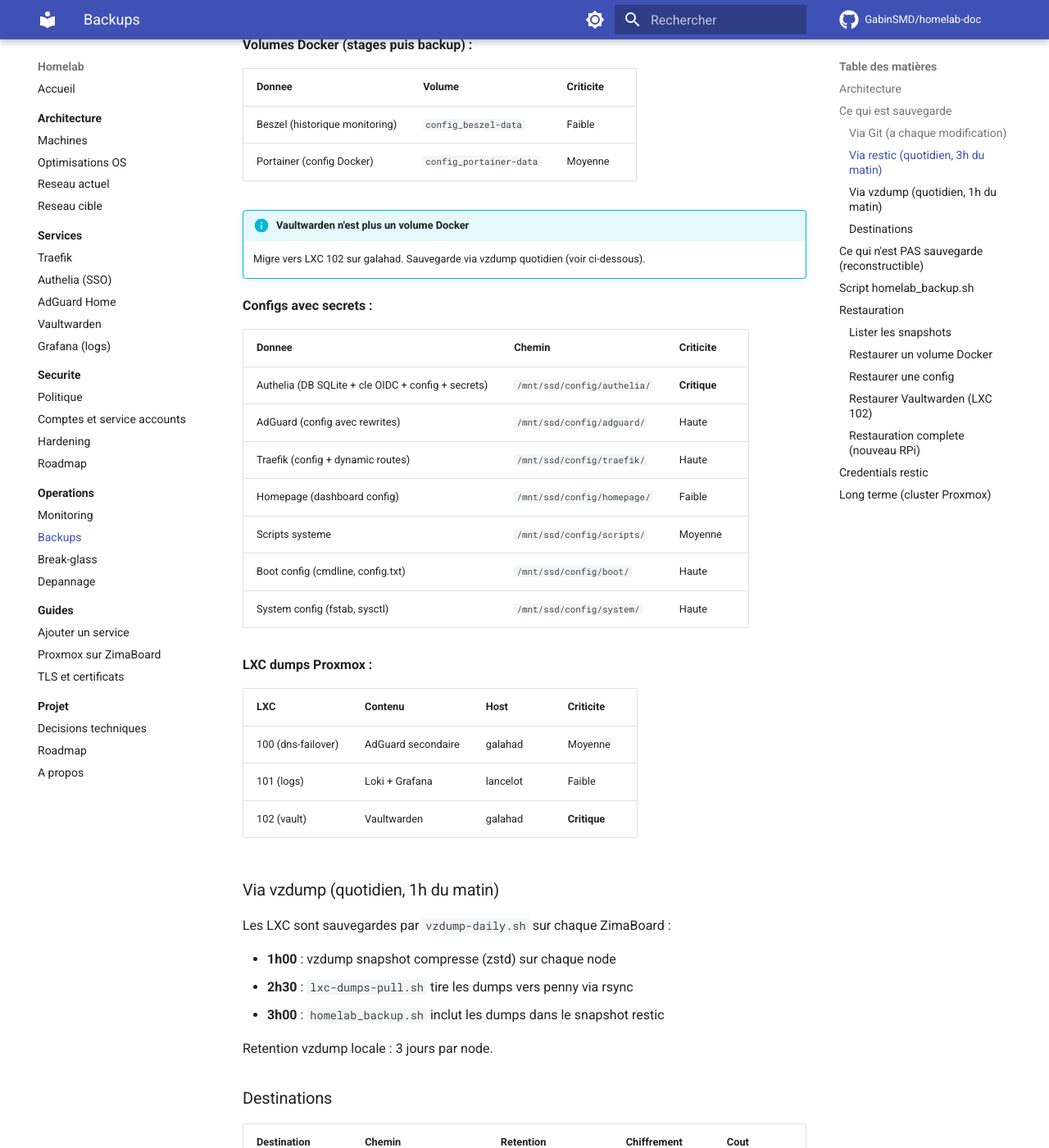
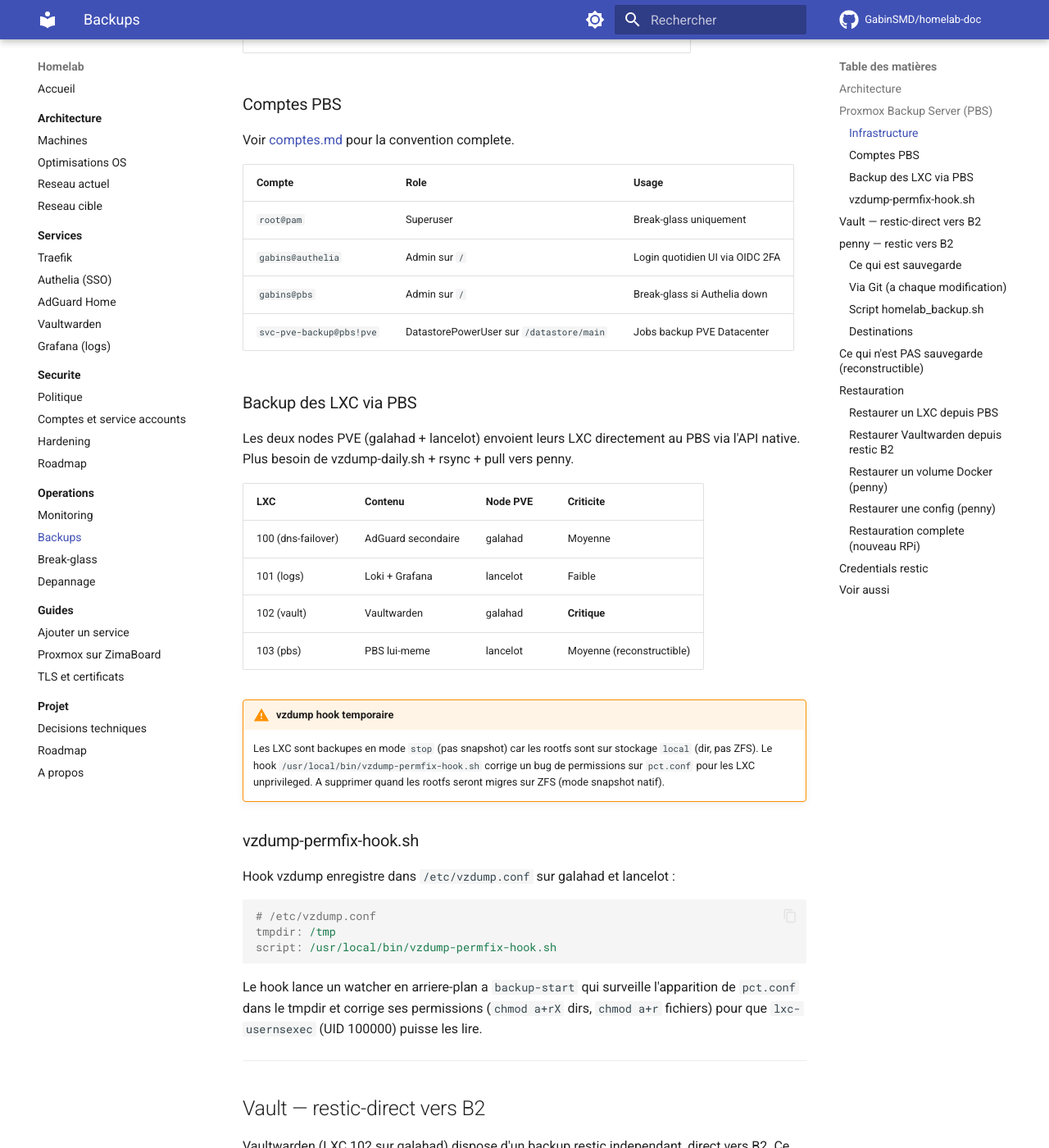
Before and after one commit to GabinSMD/homelab-doc, an MkDocs documentation site: the page built from docs/operations/backups.md, in a window 1280 px wide and 1400 px high, scrolled down 1194 px. Shown: the whole window at 82% size. Built offline with MkDocs 1.6.1 and Material for MkDocs 9.7.7, drawn with Linux system fonts in a browser that asks for light colours; comment, search, counter and statistics services are not loaded; some of the changed text lies outside the part shown.

Commit message:
docs: PBS setup, SSH hardening LXC, convention comptes, vault backup
- backups.md: refonte architecture PBS (LXC 103, NFS penny, vzdump hook),
  vault restic-direct B2, suppression ancien pipeline vzdump+rsync
- roadmap.md: PBS, OIDC PBS, SSH hardening tous hosts+LXC, NFS firewall,
  convention comptes, adguard sync, monitoring checks
- hardening.md: SSH LXC (PermitRootLogin no), penny dietpi.conf override,
  NFS ports firewall, galahad/lancelot PasswordAuthentication no

Co-Authored-By: Claude Opus 4.6 (1M context) <noreply@anthropic.com>

````diff
--- a/docs/operations/backups.md
+++ b/docs/operations/backups.md
@@ -4,46 +4,110 @@
 
 ```mermaid
 graph LR
+    subgraph cluster["Proxmox cluster"]
+        galahad[galahad<br/>LXC 100 dns-failover<br/>LXC 102 vault]
+        lancelot[lancelot<br/>LXC 101 logs<br/>LXC 103 pbs]
+    end
+
     subgraph penny["penny (RPi 4)"]
         volumes[Volumes Docker<br/>staging → /mnt/ssd/.restic-staging]
         configs[Configs bind-mount<br/>/mnt/ssd/config/*]
-        dumps[LXC dumps<br/>/mnt/ssd/data/lxc-dumps/]
+        nfs[NFS server<br/>/mnt/ssd/pbs-datastore]
     end
 
-    subgraph cluster["Proxmox cluster"]
-        vzdump[vzdump quotidien<br/>galahad LXC 100+102<br/>lancelot LXC 101]
-    end
+    galahad -->|PBS API| PBS[PBS LXC 103<br/>192.168.1.33]
+    lancelot -->|PBS API| PBS
+    PBS -->|NFS mount| nfs
 
-    vzdump -->|rsync 2h30| dumps
     volumes --> restic
     configs --> restic
-    dumps --> restic
+    restic[restic backup 3h<br/>chiffre AES-256] --> B2[Backblaze B2<br/>gabin-homelab-backups/restic]
 
-    restic[restic backup 3h<br/>chiffre AES-256] --> B2[Backblaze B2<br/>gabin-homelab-backups/restic]
+    vault102[LXC 102 vault] -->|restic-direct 2h| B2vault[Backblaze B2<br/>restic-vault]
+
     Git[Configs + Scripts] -->|git push| GitHub[GitHub<br/>homelab-config prive]
 ```
 
-**Chiffrement** : AES-256 cote client (restic). Les donnees quittent penny deja chiffrees.
+**Chiffrement** : AES-256 cote client (restic pour penny + Vaultwarden). PBS chiffre au niveau datastore (AES-256-GCM).
 
 **Regle 3-2-1 :**
 
-- **3** copies : SSD (live) + LXC local (vzdump) + Backblaze B2 (restic chiffre)
+- **3** copies : live (SSD/eMMC) + PBS local (penny SSD via NFS) + Backblaze B2 (restic chiffre)
 - **2** supports : SSD/eMMC + cloud
 - **1** copie hors-site : Backblaze B2
 
-## Ce qui est sauvegarde
+---
 
-### Via Git (a chaque modification)
+## Proxmox Backup Server (PBS)
 
-| Donnee | Repo | Visibilite |
+### Infrastructure
+
+| Element | Detail |
+|---|---|
+| LXC | 103 "pbs" sur lancelot, unprivileged, Debian 13, IP 192.168.1.33 |
+| Datastore "main" | `/mnt/datastore` (bind-mount depuis lancelot `/mnt/pbs-nfs`) |
+| Stockage reel | NFS sur penny, export `/mnt/ssd/pbs-datastore` (65536 chunk dirs) |
+| NFS export | `all_squash anonuid=100034` (UID mappe du LXC unprivileged) |
+| UI | `backup.home.gabin-simond.fr` via Traefik → 192.168.1.33:8007 |
+| Auth | Authelia OIDC realm "authelia" + comptes locaux break-glass |
+
+### Comptes PBS
+
+Voir [comptes.md](../securite/comptes.md) pour la convention complete.
+
+| Compte | Role | Usage |
 |---|---|---|
-| Configs applicatives (Traefik, AdGuard, Homepage, etc.) | `homelab-config` | Prive |
-| Config systeme (boot, fstab, udev, sysctl, crontab) | `homelab-config` | Prive |
-| Scripts (monitor, backup, vzdump, proxmox) | `homelab-config` | Prive |
-| Templates Authelia (`.example`, sans secrets) | `homelab-config` | Prive |
-| Documentation | `homelab-doc` | Public |
+| `root@pam` | Superuser | Break-glass uniquement |
+| `gabins@authelia` | Admin sur `/` | Login quotidien UI via OIDC 2FA |
+| `gabins@pbs` | Admin sur `/` | Break-glass si Authelia down |
+| `svc-pve-backup@pbs!pve` | DatastorePowerUser sur `/datastore/main` | Jobs backup PVE Datacenter |
 
-### Via restic (quotidien, 3h du matin)
+### Backup des LXC via PBS
+
+Les deux nodes PVE (galahad + lancelot) envoient leurs LXC directement au PBS via l'API native. Plus besoin de vzdump-daily.sh + rsync + pull vers penny.
+
+| LXC | Contenu | Node PVE | Criticite |
+|---|---|---|---|
+| 100 (dns-failover) | AdGuard secondaire | galahad | Moyenne |
+| 101 (logs) | Loki + Grafana | lancelot | Faible |
+| 102 (vault) | Vaultwarden | galahad | **Critique** |
+| 103 (pbs) | PBS lui-meme | lancelot | Moyenne (reconstructible) |
+
+!!! warning "vzdump hook temporaire"
+    Les LXC sont backupes en mode `stop` (pas snapshot) car les rootfs sont sur stockage `local` (dir, pas ZFS). Le hook `/usr/local/bin/vzdump-permfix-hook.sh` corrige un bug de permissions sur `pct.conf` pour les LXC unprivileged. A supprimer quand les rootfs seront migres sur ZFS (mode snapshot natif).
+
+### vzdump-permfix-hook.sh
+
+Hook vzdump enregistre dans `/etc/vzdump.conf` sur galahad et lancelot :
+
+```ini
+# /etc/vzdump.conf
+tmpdir: /tmp
+script: /usr/local/bin/vzdump-permfix-hook.sh
+```
+
+Le hook lance un watcher en arriere-plan a `backup-start` qui surveille l'apparition de `pct.conf` dans le tmpdir et corrige ses permissions (`chmod a+rX` dirs, `chmod a+r` fichiers) pour que `lxc-usernsexec` (UID 100000) puisse les lire.
+
+---
+
+## Vault — restic-direct vers B2
+
+Vaultwarden (LXC 102 sur galahad) dispose d'un backup restic independant, direct vers B2. Ce backup est complementaire de PBS et garantit une copie hors-site meme si PBS ou le NFS sont en panne.
+
+| Element | Detail |
+|---|---|
+| Script | `/usr/local/bin/vault-backup.sh` dans LXC 102 |
+| Cron | Quotidien 02h00 |
+| Repo | `b2:gabin-homelab-backups:restic-vault` |
+| Retention | 7 daily / 4 weekly / 6 monthly |
+| Methode | SQLite atomic snapshot (`.backup` API) + `/opt/vaultwarden/` complet |
+| Notification | ntfy (low OK, high FAIL) |
+
+---
+
+## penny — restic vers B2
+
+### Ce qui est sauvegarde
 
 **Volumes Docker (stages puis backup) :**
 
@@ -51,9 +115,6 @@ graph LR
 |---|---|---|
 | Beszel (historique monitoring) | `config_beszel-data` | Faible |
 | Portainer (config Docker) | `config_portainer-data` | Moyenne |
-
-!!! info "Vaultwarden n'est plus un volume Docker"
-    Migre vers LXC 102 sur galahad. Sauvegarde via vzdump quotidien (voir ci-dessous).
 
 **Configs avec secrets :**
 
@@ -67,30 +128,44 @@ graph LR
 | Boot config (cmdline, config.txt) | `/mnt/ssd/config/boot/` | Haute |
 | System config (fstab, sysctl) | `/mnt/ssd/config/system/` | Haute |
 
-**LXC dumps Proxmox :**
+### Via Git (a chaque modification)
 
-| LXC | Contenu | Host | Criticite |
-|---|---|---|---|
-| 100 (dns-failover) | AdGuard secondaire | galahad | Moyenne |
-| 101 (logs) | Loki + Grafana | lancelot | Faible |
-| 102 (vault) | Vaultwarden | galahad | **Critique** |
+| Donnee | Repo | Visibilite |
+|---|---|---|
+| Configs applicatives (Traefik, AdGuard, Homepage, etc.) | `homelab-config` | Prive |
+| Config systeme (boot, fstab, udev, sysctl, crontab) | `homelab-config` | Prive |
+| Scripts (monitor, backup, vzdump, proxmox) | `homelab-config` | Prive |
+| Templates Authelia (`.example`, sans secrets) | `homelab-config` | Prive |
+| Documentation | `homelab-doc` | Public |
 
-### Via vzdump (quotidien, 1h du matin)
+### Script homelab_backup.sh
 
-Les LXC sont sauvegardes par `vzdump-daily.sh` sur chaque ZimaBoard :
+**Execution** : cron quotidien a 3h (`0 3 * * *`)
 
-- **1h00** : vzdump snapshot compresse (zstd) sur chaque node
-- **2h30** : `lxc-dumps-pull.sh` tire les dumps vers penny via rsync
-- **3h00** : `homelab_backup.sh` inclut les dumps dans le snapshot restic
+**Fonctionnement** :
 
-Retention vzdump locale : 3 jours par node.
+1. Verification preflight (`.restic-env` present, `restic` installe)
+2. Stage chaque volume Docker vers `/mnt/ssd/.restic-staging/<label>/`
+3. `restic backup` : staging + configs → B2 (chiffre AES-256)
+4. Nettoyage du staging
+5. `restic forget` : retention 7 daily / 4 weekly / 6 monthly + prune
+6. Notification ntfy (succes ou echec avec duree)
+
+**Verification d'integrite** : `restic-check-monthly.sh` (1er du mois, 4h)
+
+- Verification structure (indexes, packs)
+- Verification 10% donnees aleatoires (detection bit rot)
+- Alerte ntfy en cas d'echec
 
 ### Destinations
 
 | Destination | Chemin | Retention | Chiffrement | Cout |
 |---|---|---|---|---|
-| Backblaze B2 (restic) | `gabin-homelab-backups/restic` | 7 daily / 4 weekly / 6 monthly | AES-256 client-side | Gratuit (<10 Go) |
-| ZimaBoards (vzdump) | `/var/lib/vz/dump/` | 3 jours | Non | Gratuit |
+| Backblaze B2 (restic penny) | `gabin-homelab-backups/restic` | 7d / 4w / 6m | AES-256 client-side | Gratuit (<10 Go) |
+| Backblaze B2 (restic vault) | `gabin-homelab-backups/restic-vault` | 7d / 4w / 6m | AES-256 client-side | Gratuit |
+| PBS datastore "main" (NFS penny) | `/mnt/ssd/pbs-datastore` | Configuree dans PBS | AES-256-GCM | Gratuit |
+
+---
 
 ## Ce qui n'est PAS sauvegarde (reconstructible)
 
@@ -102,40 +177,39 @@ Retention vzdump locale : 3 jours par node.
 | Logs | Ephemeres, pas critiques |
 | Tailscale state | Re-auth suffit (`tailscale up`) |
 | Proxmox config | Reinstallation via scripts (`proxmox-post-install.sh`) |
+| PBS LXC 103 | Reconstructible (config + datastore sur NFS penny) |
 
-## Script homelab_backup.sh
-
-**Execution** : cron quotidien a 3h (`0 3 * * *`)
-
-**Fonctionnement** :
-
-1. Verification preflight (`.restic-env` present, `restic` installe)
-2. Stage chaque volume Docker vers `/mnt/ssd/.restic-staging/<label>/`
-3. `restic backup` : staging + configs + LXC dumps → B2 (chiffre AES-256)
-4. Nettoyage du staging
-5. `restic forget` : retention 7 daily / 4 weekly / 6 monthly + prune
-6. Notification ntfy (succes ou echec avec duree)
-
-**Verification d'integrite** : `restic-check-monthly.sh` (1er du mois, 4h)
-
-- Verification structure (indexes, packs)
-- Verification 10% donnees aleatoires (detection bit rot)
-- Alerte ntfy en cas d'echec
+---
 
 ## Restauration
 
-### Lister les snapshots
+### Restaurer un LXC depuis PBS
 
 ```bash
-source /root/.restic-env
-export RESTIC_PASSWORD RESTIC_REPOSITORY B2_ACCOUNT_ID B2_ACCOUNT_KEY
-restic snapshots
+# Via l'UI PBS (backup.home.gabin-simond.fr) :
+# 1. Selectionner le snapshot dans le datastore "main"
+# 2. Bouton "Restore" → choisir le node PVE cible
+#
+# Via CLI PVE :
+pvesh create /nodes/<node>/lxc -archive <PBS-backup-ID> -storage local
 ```
 
-### Restaurer un volume Docker
+### Restaurer Vaultwarden depuis restic B2
 
 ```bash
-# Exemple : restaurer Beszel
+# Depuis LXC 102 (ou un nouveau LXC)
+source /root/.restic-env && export RESTIC_PASSWORD RESTIC_REPOSITORY B2_ACCOUNT_ID B2_ACCOUNT_KEY
+restic restore latest --target /tmp/restore --tag vault
+cp -a /tmp/restore/opt/vaultwarden/. /opt/vaultwarden/
+# Restaurer le snapshot SQLite propre
+cp /tmp/restore/var/backups/vault/db.sqlite3 /opt/vaultwarden/data/db.sqlite3
+rm -rf /tmp/restore
+systemctl restart vaultwarden
+```
+
+### Restaurer un volume Docker (penny)
+
+```bash
 source /root/.restic-env && export RESTIC_PASSWORD RESTIC_REPOSITORY B2_ACCOUNT_ID B2_ACCOUNT_KEY
 restic restore latest --target /tmp/restore --include "/mnt/ssd/.restic-staging/beszel"
 
@@ -148,10 +222,9 @@ docker compose up -d beszel
 rm -rf /tmp/restore
 ```
 
-### Restaurer une config
+### Restaurer une config (penny)
 
 ```bash
-# Exemple : restaurer Authelia
 source /root/.restic-env && export RESTIC_PASSWORD RESTIC_REPOSITORY B2_ACCOUNT_ID B2_ACCOUNT_KEY
 restic restore latest --target /tmp/restore --include "/mnt/ssd/config/authelia"
 
@@ -159,18 +232,6 @@ docker compose stop authelia
 cp -a /tmp/restore/mnt/ssd/config/authelia/. /mnt/ssd/config/authelia/
 docker compose up -d authelia
 rm -rf /tmp/restore
-```
-
-### Restaurer Vaultwarden (LXC 102)
-
-```bash
-# Option A : depuis vzdump (plus rapide, local)
-pct restore 102 /var/lib/vz/dump/vzdump-lxc-102-XXXX.tar.zst
-
-# Option B : depuis restic (si vzdump indisponible)
-source /root/.restic-env && export RESTIC_PASSWORD RESTIC_REPOSITORY B2_ACCOUNT_ID B2_ACCOUNT_KEY
-restic restore latest --target /tmp/restore --include "/mnt/ssd/data/lxc-dumps"
-# Puis pct restore depuis le dump recupere
 ```
 
 ### Restauration complete (nouveau RPi)
@@ -185,6 +246,8 @@ Voir [break-glass.md](break-glass.md) pour la procedure pas-a-pas.
 6. Restaurer les volumes et configs
 7. Regenerer les secrets Authelia si necessaire (voir README)
 8. `docker compose up -d`
+
+---
 
 ## Credentials restic
 
@@ -202,18 +265,10 @@ B2_ACCOUNT_KEY=<applicationKey>
 Bucket `gabin-homelab-backups` sur Backblaze B2, region US West.
 Application key limitee a ce bucket uniquement (read + write).
 
-## Long terme (cluster Proxmox)
+---
 
-```mermaid
-graph LR
-    VMs[VMs / LXC] -->|backup| PBS[Proxmox Backup Server<br/>LXC sur ZimaBoard]
-    PBS -->|stocke sur| NAS[Minisforum NAS<br/>ZFS mirror]
-    NAS -->|restic| B2[Backblaze B2]
-```
+## Voir aussi
 
-Quand le cluster sera en production :
-
-- **Proxmox Backup Server** en LXC sur un ZimaBoard
-- Backups incrementaux des VMs/LXC
-- Stockage sur NAS (Minisforum, ZFS mirror)
-- Replication hors-site vers Backblaze B2 via restic
+- [Comptes PBS](../securite/comptes.md#proxmox-backup-server-lxc-103) — convention comptes et tokens
+- [Monitoring](monitoring.md) — checks backup freshness
+- [Break-glass](break-glass.md) — procedure reconstruction d'urgence
--- a/docs/securite/roadmap.md
+++ b/docs/securite/roadmap.md
@@ -89,13 +89,18 @@ Suggestion Lynis BOOT-5122. **Defere** : risque lock boot remote (si patch /etc/
     - Scope token Cloudflare verifie (1 zone)
 
 ??? success "Backups"
-    - Off-site B2 chiffre (restic AES-256), plus de tar.gz / rclone (supprime 2026-04-14)
+    - **Proxmox Backup Server** (LXC 103 "pbs" sur lancelot, IP 192.168.1.33) — backup natif de tous les LXC (100, 101, 102, 103) via API PBS
+    - Datastore "main" sur NFS penny (`/mnt/ssd/pbs-datastore`, 65536 chunk dirs)
+    - NFS export `all_squash anonuid=100034` (UID mappe LXC unprivileged)
+    - Traefik route `backup.home.gabin-simond.fr` → PBS UI
+    - Authelia OIDC realm "authelia" pour login PBS + comptes break-glass locaux
+    - vzdump-permfix-hook.sh sur galahad + lancelot (workaround pct.conf permissions, TEMPORAIRE — a supprimer apres migration ZFS)
+    - **Vaultwarden restic-direct** (LXC 102 → B2:restic-vault, SQLite atomic snapshot, cron 02h, independant de PBS)
+    - Off-site B2 chiffre (restic AES-256) pour penny configs + volumes Docker
     - Restic unique backend B2 natif (`b2:gabin-homelab-backups:restic`)
     - Volumes Docker stages sur `/mnt/ssd/.restic-staging` puis backup restic
     - Retention 7d/4w/6m + prune automatique
     - **restic check mensuel** (1er du mois 4h, structure + 10% data subset)
-    - **vzdump LXC quotidien** (galahad LXC 100+102, lancelot LXC 101, 1h, retention 3 jours) + pull quotidien penny 2h30 -> restic B2
-    - `vzdump-daily.sh` avec alerting ntfy (succes + echec) sur chaque ZimaBoard
     - RPO uniforme 24h sur tout le homelab (Vaultwarden inclus)
 
 ??? success "Authentification"
@@ -103,6 +108,9 @@ Suggestion Lynis BOOT-5122. **Defere** : risque lock boot remote (si patch /etc/
     - **Authelia regulation anti brute-force** (5 retries / 2min / ban 10min) — 2026-04-14
     - Consent mode `pre-configured` (1 an) sur tous les clients OIDC
     - SSH cles uniquement, ports custom, MaxAuthTries 3
+    - **SSH hardening LXC** (100, 101, 102, 103) : `PermitRootLogin no`, `PasswordAuthentication no` — 2026-04-16
+    - **penny SSH** : `PermitRootLogin no`, `PasswordAuthentication no` (dietpi.conf override) — 2026-04-16
+    - **galahad/lancelot SSH** : `PermitRootLogin prohibit-password` (exception cluster Proxmox) — 2026-04-16
     - Comptes `gabins` partout, plus de `gabin` legacy
     - Sudo NOPASSWD (cle SSH = auth forte)
     - SSH hardening Lynis (`AllowTcpForwarding no`, etc.)
@@ -111,6 +119,7 @@ Suggestion Lynis BOOT-5122. **Defere** : risque lock boot remote (si patch /etc/
 
 ??? success "OIDC SSO (Authelia)"
     - Proxmox galahad + lancelot (Administrator sur gabins@authelia)
+    - **PBS** (LXC 103, `gabins@authelia` Admin sur /, two_factor, pre-configured consent 1y) — 2026-04-16
     - Portainer
     - Beszel
     - Grafana (GrafanaAdmin, admin legacy desactive)
@@ -137,7 +146,9 @@ Suggestion Lynis BOOT-5122. **Defere** : risque lock boot remote (si patch /etc/
 ??? success "Reseau"
     - Firewall iptables penny (INPUT DROP)
     - Firewall Proxmox cluster (galahad + lancelot)
-    - **Firewall iptables LXC** (vault, logs, dns-failover) — INPUT DROP + whitelist par role
+    - **Firewall iptables LXC** (vault, logs, dns-failover, pbs) — INPUT DROP + whitelist par role
+    - **NFS rules** (ports 2049, 111) pour LAN + Tailscale sur penny — 2026-04-16
+    - Suppression regles temporaires vault-import (port 8765) — 2026-04-16
     - sysctl hardening (rp_filter, SYN flood, source route, martians)
     - **kernel.kptr_restrict=2 + kernel.yama.ptrace_scope=2** (galahad+lancelot ; YAMA n/a kernel RPi)
     - Rate limit Traefik Authelia (100 req/s SPA)
@@ -169,7 +180,7 @@ Suggestion Lynis BOOT-5122. **Defere** : risque lock boot remote (si patch /etc/
     - **auditd actif sur penny + galahad + lancelot** (auth, sudo, SSH, crontabs, firewall, Docker socket sur hosts Docker)
     - fail2ban (penny + galahad)
     - unattended-upgrades (penny + galahad)
-    - rpcbind desactive (galahad + lancelot)
+    - rpcbind desactive (galahad + lancelot) ; active sur penny pour NFS (PBS datastore)
 
 ??? success "Observabilite"
     - Loki + Grafana Alloy sur LXC `logs`
@@ -185,6 +196,9 @@ Suggestion Lynis BOOT-5122. **Defere** : risque lock boot remote (si patch /etc/
     - Auto-recovery SSD (device rename detection)
     - dns-failover LXC (health check externe penny depuis galahad)
     - DNS redondant primaire/secondaire
+    - **AdGuard wildcard** `*.home.gabin-simond.fr` → penny (Traefik reverse proxy) — 2026-04-16
+    - **adguard-sync.sh** : synchronisation primary → secondary (avec verification canary) — 2026-04-16
+    - **homelab_monitor.sh** : checks `check_adguard_sync`, `check_backup_freshness`, `check_vault_backup_freshness` — 2026-04-16
 
 ??? success "Supply chain code"
     - Pre-commit hook anti-leak (`scripts/pre-commit-secret-scan.sh`) sur homelab-config + homelab-doc
@@ -195,6 +209,11 @@ Suggestion Lynis BOOT-5122. **Defere** : risque lock boot remote (si patch /etc/
     - Cle JWKS OIDC dans `oidc.pem` separee (gitignored)
     - Configuration Authelia versionnable sans secrets inline
 
+??? success "Convention comptes et service accounts"
+    - [comptes.md](comptes.md) : 3 tiers (root break-glass, gabins admin 2FA, svc-* automation)
+    - Naming convention, arbre de decision, stockage Vaultwarden — 2026-04-16
+    - Matrice par type de systeme (machines, PVE, PBS, Authelia, Docker, LXC, services web)
+
 ??? success "Migrations terminees"
     - Vaultwarden : penny Docker → LXC 102 `vault` sur galahad (isole de logs sur lancelot, 2026-04-13)
     - Volume Docker orphelin `config_vaultwarden-data` supprime de penny (2026-04-14)
````
Also changed, not shown: other parts of docs/securite/roadmap.md (+1 -1 lines), docs/securite/hardening.md (+23 -2 lines).
